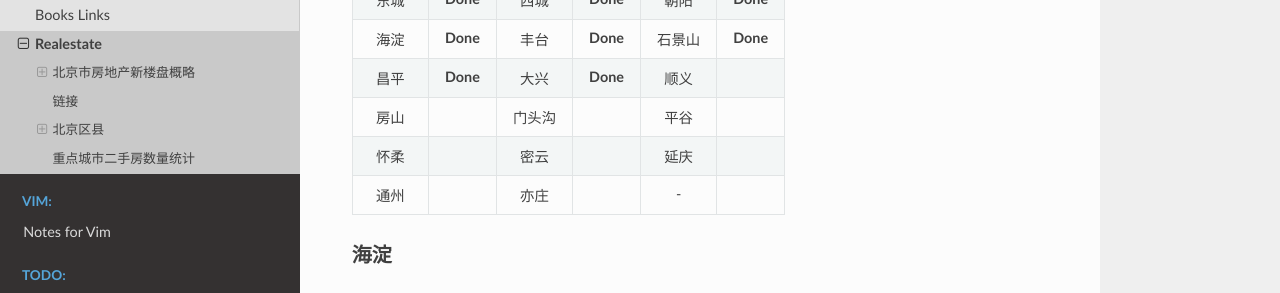
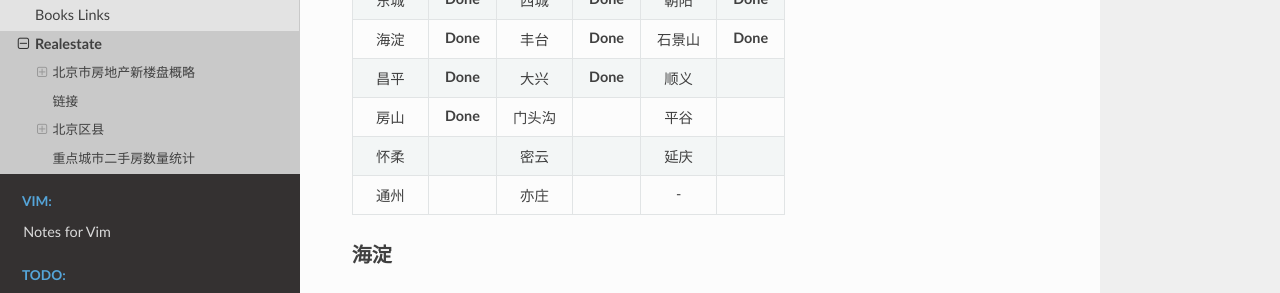
Before and after one commit to Pyrad/pyradnotes, a Sphinx documentation site: the page built from source/Notes/realestate.md, in a window 1280 px wide and 900 px high. Shown: the part 326-619 px from the top of the window. Built offline with Sphinx 7.4.7 and the Read the Docs theme 2.0.0, drawn with Linux system fonts in a browser that asks for light colours; a script that is not in the unit is left out.

Commit message:
Realestate Add finished flag for Fangshan District

```diff
--- a/source/Notes/realestate.md
+++ b/source/Notes/realestate.md
@@ -9,8 +9,8 @@
 |:-:|:-:|:-:|:-:|:-:|:-:|
 |东城|**Done**|西城|**Done**|朝阳|**Done**|
 |海淀|**Done**|丰台|**Done** |石景山|**Done** |
-|昌平|**Done**|大兴|**Done** |顺义|  |
-|房山 |  |门头沟|  |平谷|  |
+|昌平|**Done**|大兴|**Done**|顺义|  |
+|房山 |**Done**|门头沟|  |平谷|  |
 |怀柔|  |密云|  |延庆|  |
 |通州|  |亦庄|  |-|  |
 
```
